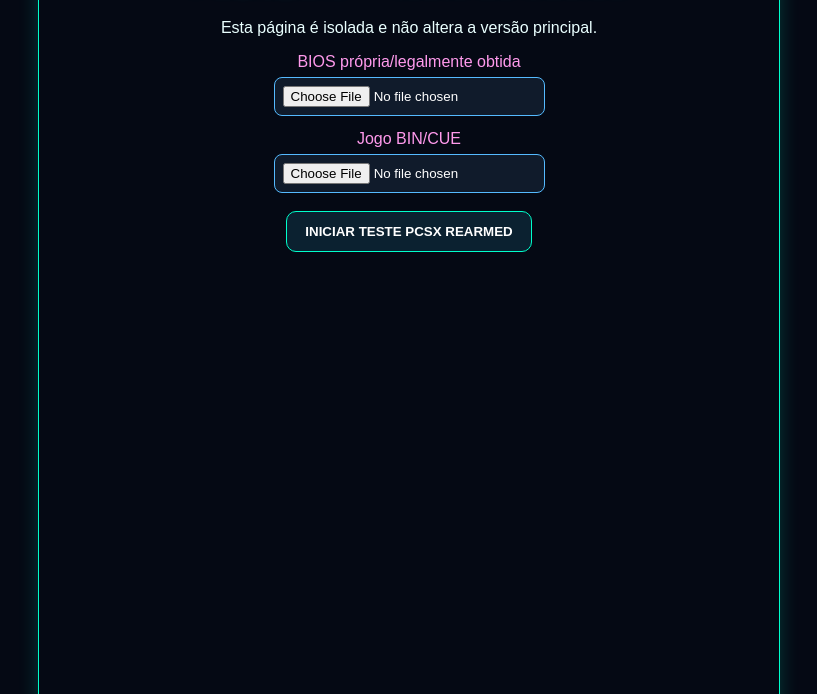
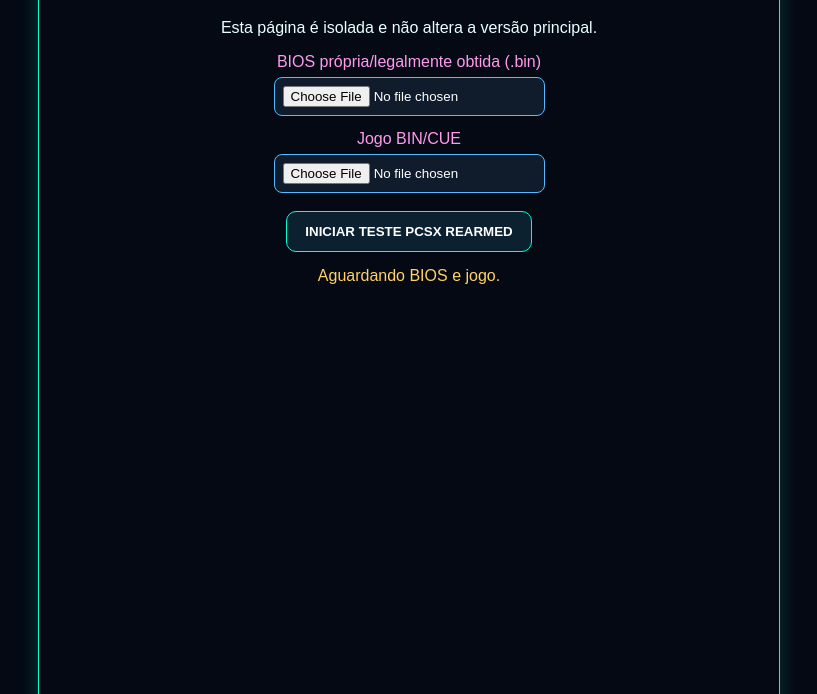
Before and after one commit to cooperativaacacia-hub/ps1neon, a plain HTML site: page PS1NEON-core-test.html in a window 1280 px wide. Shown: the part 106-800 px from the top of the page, without its empty margins (231-1048 px from the left). Drawn offline with Linux system fonts and the light colour scheme.

Commit message:
Corrigir carregamento do teste PCSX ReARMed

```diff
--- a/PS1NEON-core-test.html
+++ b/PS1NEON-core-test.html
@@ -1,4 +1,3 @@
-<!doctype html>
-<html lang="pt-BR"><head><meta charset="utf-8"><meta name="viewport" content="width=device-width,initial-scale=1"><title>PS1NEON — Teste de núcleo</title><style>body{margin:0;background:#050914;color:#eaffff;font:16px Arial;text-align:center}h1{color:#00ffcc;text-shadow:0 0 12px #00ffcc}.box{max-width:700px;margin:24px auto;padding:20px;border:1px solid #00ffcc;border-radius:16px;box-shadow:0 0 20px #00ffcc33}label{display:block;margin:14px 0 6px;color:#ff9aec}input{max-width:100%;padding:8px;background:#101b2b;color:#fff;border:1px solid #55baff;border-radius:8px}button{margin-top:18px;padding:12px 18px;border:1px solid #00ffcc;border-radius:10px;background:#0b2130;color:#fff;font-weight:bold}#game{width:640px;height:480px;max-width:100%;margin:20px auto}</style></head><body><main class="box"><h1>PS1NEON — teste de núcleo</h1><p>Esta página é isolada e não altera a versão principal.</p><label>BIOS própria/legalmente obtida</label><input id="bios" type="file" accept=".bin"><label>Jogo BIN/CUE</label><input id="gamefile" type="file" accept=".bin,.cue,.iso"><br><button onclick="startTest()">INICIAR TESTE PCSX REARMED</button><div id="game"></div></main><script>
-function startTest(){var b=document.getElementById('bios').files[0],g=document.getElementById('gamefile').files[0];if(!b||!g){alert('Selecione a BIOS e o jogo.');return}window.EJS_player='#game';window.EJS_core='pcsx_rearmed';window.EJS_biosUrl=URL.createObjectURL(b);window.EJS_gameUrl=URL.createObjectURL(g);var loader='https://github.com/EmulatorJS/EmulatorJS/raw/refs/heads/main/data/loader.js';window.EJS_pathtodata=loader.slice(0,loader.lastIndexOf('/')+1);var s=document.createElement('script');s.src=loader;document.body.appendChild(s);}
+<!doctype html><html lang="pt-BR"><head><meta charset="utf-8"><meta name="viewport" content="width=device-width,initial-scale=1"><title>PS1NEON — Teste de núcleo</title><style>body{margin:0;background:#050914;color:#eaffff;font:16px Arial;text-align:center}h1{color:#00ffcc;text-shadow:0 0 12px #00ffcc}.box{max-width:700px;margin:24px auto;padding:20px;border:1px solid #00ffcc;border-radius:16px;box-shadow:0 0 20px #00ffcc33}label{display:block;margin:14px 0 6px;color:#ff9aec}input{max-width:100%;padding:8px;background:#101b2b;color:#fff;border:1px solid #55baff;border-radius:8px}button{margin-top:18px;padding:12px 18px;border:1px solid #00ffcc;border-radius:10px;background:#0b2130;color:#fff;font-weight:bold}#status{margin:15px;color:#ffd166}#game{width:640px;height:480px;max-width:100%;margin:20px auto}</style></head><body><main class="box"><h1>PS1NEON — teste de núcleo</h1><p>Esta página é isolada e não altera a versão principal.</p><label>BIOS própria/legalmente obtida (.bin)</label><input id="bios" type="file" accept=".bin,application/octet-stream"><label>Jogo BIN/CUE</label><input id="gamefile" type="file" accept=".bin,.cue,.iso"><br><button id="start" type="button">INICIAR TESTE PCSX REARMED</button><div id="status">Aguardando BIOS e jogo.</div><div id="game"></div></main><script>
+(function(){const status=document.getElementById('status');document.getElementById('start').addEventListener('click',function(){try{const b=document.getElementById('bios').files[0],g=document.getElementById('gamefile').files[0];if(!b||!g){status.textContent='Selecione a BIOS e o jogo antes de iniciar.';return}if(!/\.bin$/i.test(b.name)){status.textContent='A BIOS precisa ser um arquivo .bin, não ISO.';return}status.textContent='Carregando o núcleo… aguarde.';window.EJS_player='#game';window.EJS_core='pcsx_rearmed';window.EJS_biosUrl=URL.createObjectURL(b);window.EJS_gameUrl=URL.createObjectURL(g);window.EJS_pathtodata='https://cdn.emulatorjs.org/stable/data/';const s=document.createElement('script');s.src=window.EJS_pathtodata+'loader.js';s.onerror=function(){status.textContent='Não foi possível carregar o núcleo. Verifique a internet e tente novamente.'};document.body.appendChild(s)}catch(e){status.textContent='Falha ao iniciar: '+e.message}})})();
 </script></body></html>
```
